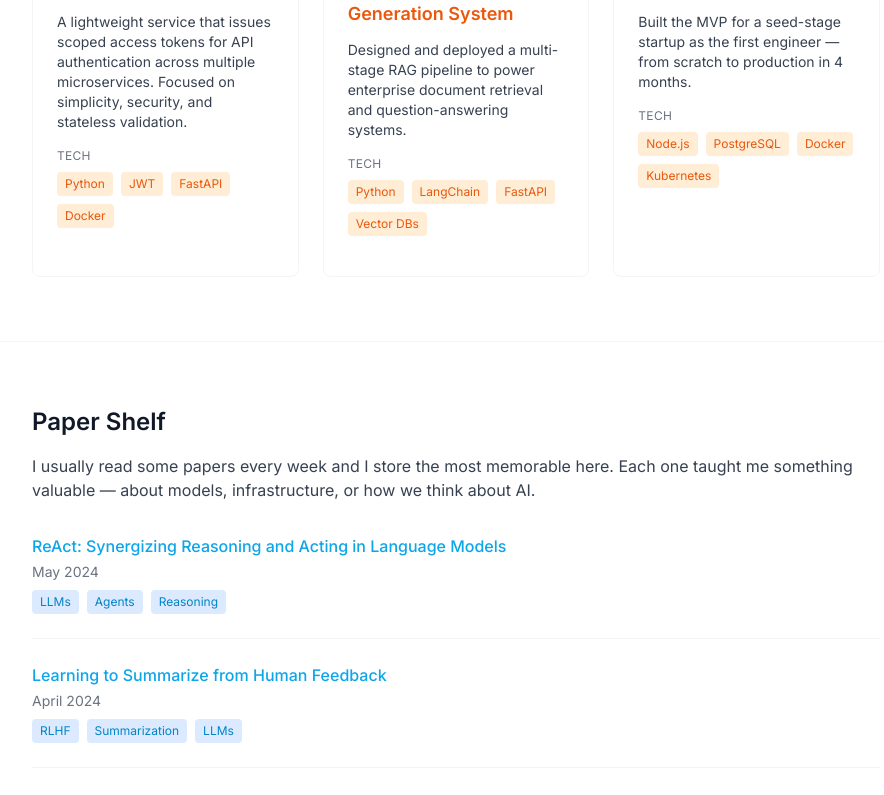
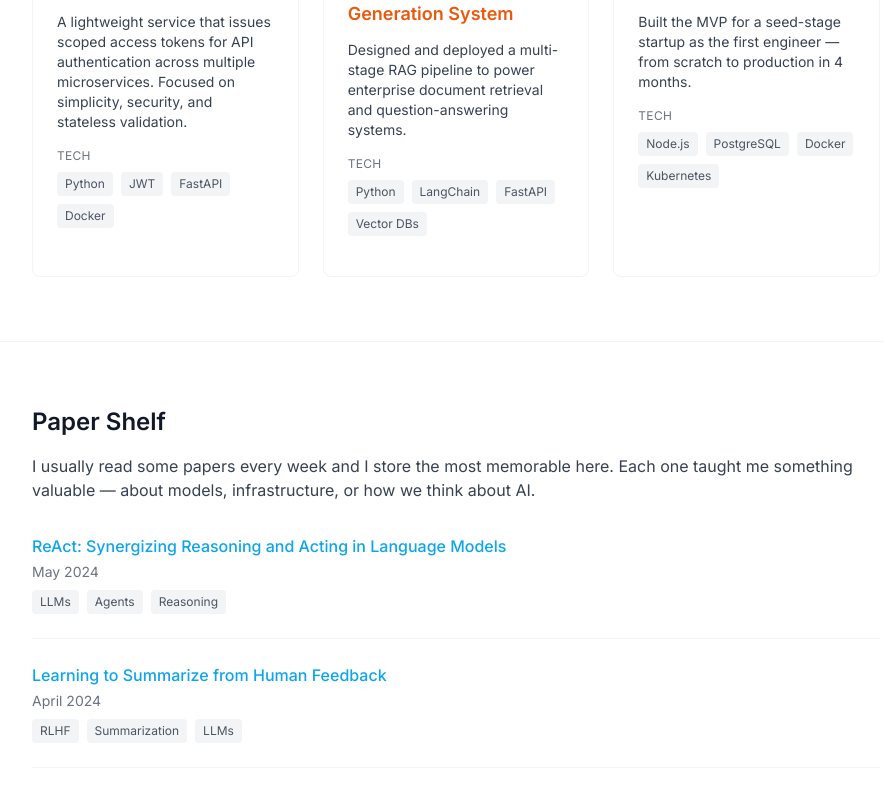
Before and after one commit to MRaahulVignesh/raahul-vignesh-digital-garden, a React (Vite) app: page / in a window 1280 px wide. Shown: the part 1680-2475 px from the top of the page, without its empty margins (184-1068 px from the left). Built offline with nearby package versions, Linux system fonts and the light colour scheme.

Commit message:
Refactor: Use gray for all tags
Update the PaperShelf and Works components to use gray color for tags.

```diff
--- a/src/components/PaperShelf.tsx
+++ b/src/components/PaperShelf.tsx
@@ -60,7 +60,7 @@ const PaperShelf: React.FC = () => {
                 {paper.tags.map((tag, tagIndex) => (
                   <span
                     key={tagIndex}
-                    className="text-xs bg-highlight-light text-highlight-dark px-2 py-1 rounded"
+                    className="text-xs bg-gray-100 text-gray-600 px-2 py-1 rounded"
                   >
                     {tag}
                   </span>
--- a/src/components/Works.tsx
+++ b/src/components/Works.tsx
@@ -38,7 +38,7 @@ const ProjectCard: React.FC<{ project: Project }> = ({ project }) => {
         <h4 className="text-xs uppercase tracking-wide text-gray-500 mb-2">Tech</h4>
         <div className="flex flex-wrap gap-2">
           {project.techStack.map((tech, index) => (
-            <span key={index} className="inline-flex text-xs bg-accent-light text-accent-dark px-2 py-1 rounded">
+            <span key={index} className="inline-flex text-xs bg-gray-100 text-gray-600 px-2 py-1 rounded">
               {tech}
             </span>
           ))}
```
